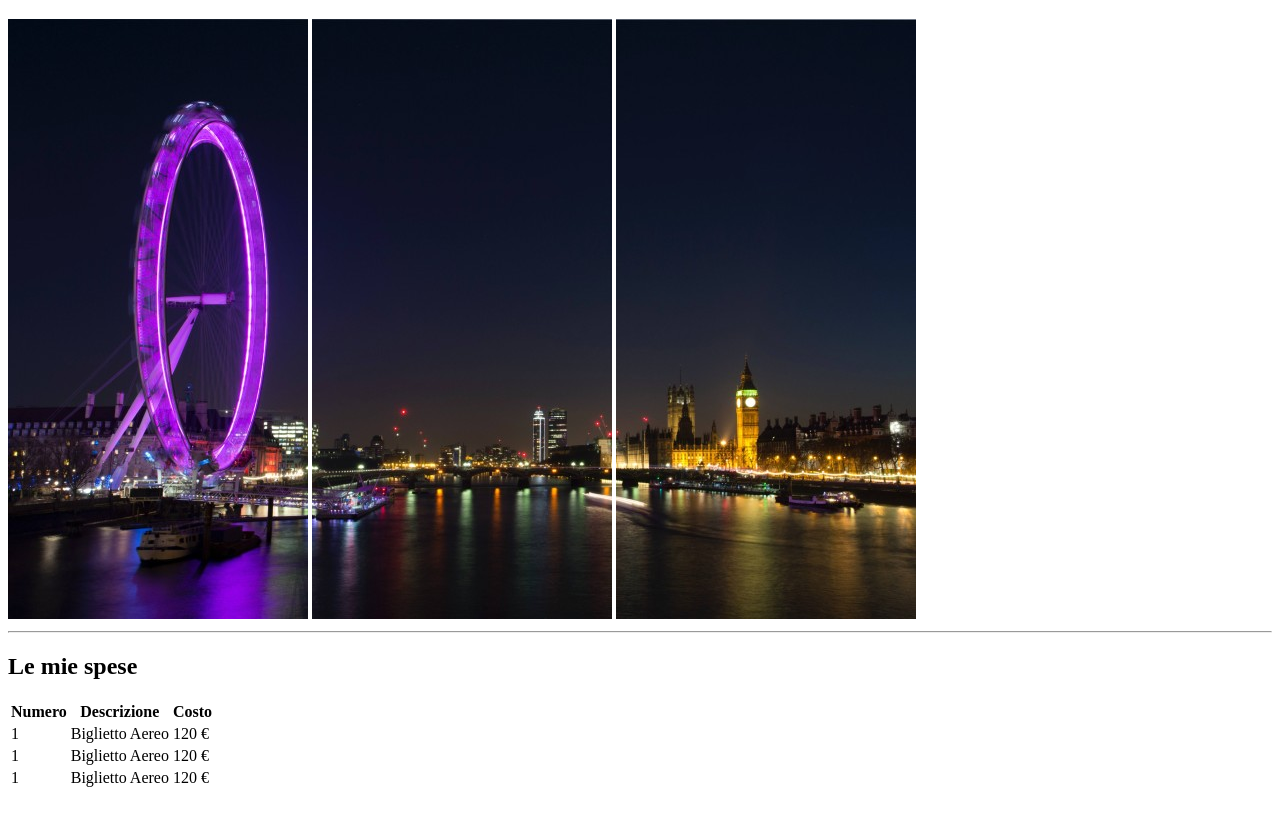
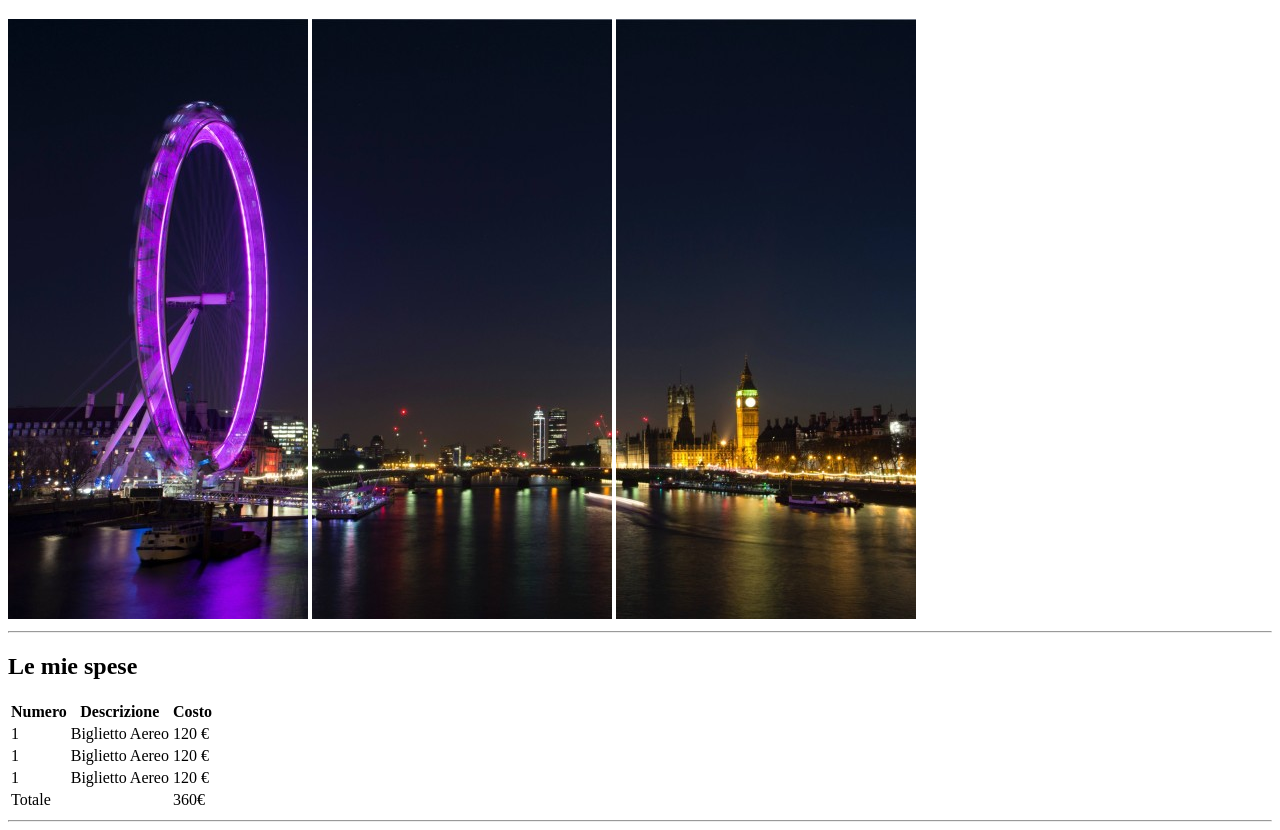
Before and after one commit to antonioiorio94/html-london-trip, a plain HTML site: page index.html in a window 1280 px wide. Shown: the part 61-891 px from the top of the page. Before the commit the page ends 859 px from the top, so only its background shows below. Drawn offline with Linux system fonts and the light colour scheme.

Commit message:
footer tabella

```diff
--- a/index.html
+++ b/index.html
@@ -67,16 +67,24 @@
 
             </tbody>
 
+            <!--Fine corpo tabella-->
 
+            <!--Footer tabella-->
 
+            <tfoot>
+                <tr>
+                    <td>Totale</td>
+                    <td></td>
+                    <td>360&#8364;</td>
+                </tr>
+            </tfoot>
+            <!--Fine footer tabella-->
 
         </table>
 
+    </div>
 
-
-
-
-    </div>
+    <hr />
 
 
 </body>
```
